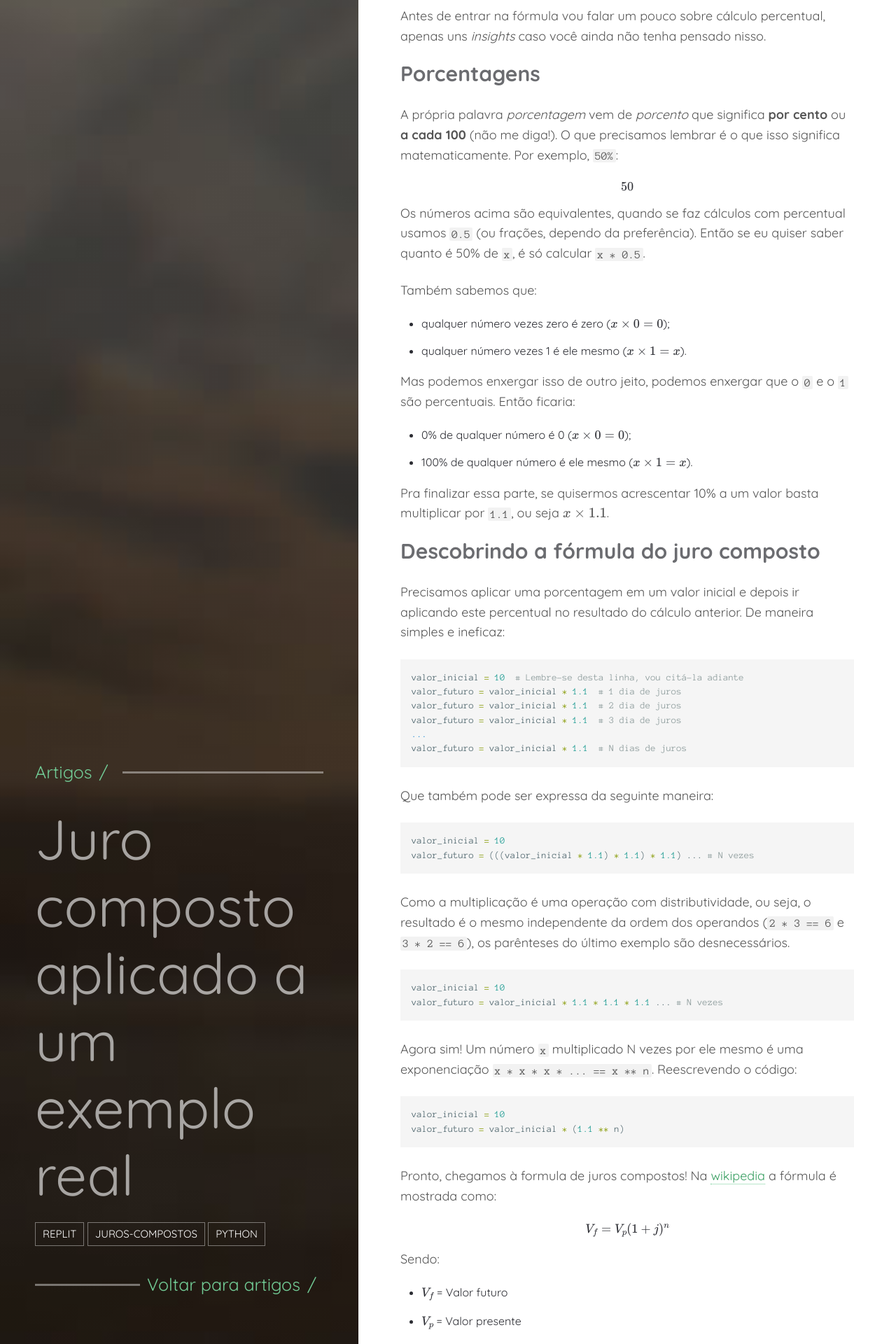
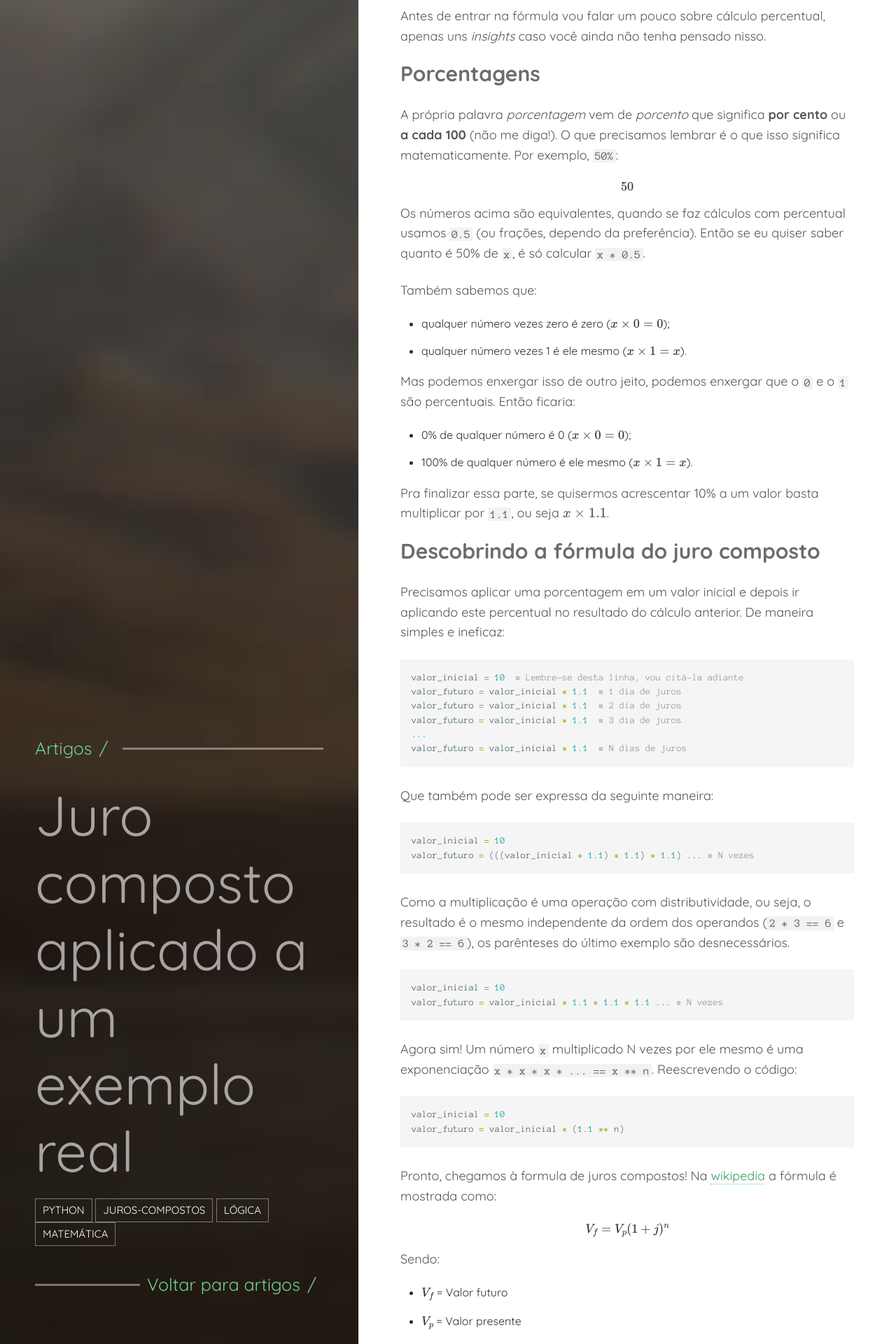
Before and after one commit to fernandosavio/fernandosavio.github.io, a Jekyll site: the page built from _posts/2017-07-02-juros-compostos-em-um-exemplo-real.md, in a window 1280 px wide. Shown: the part 3080-5000 px from the top of the page at 70% size. Built offline with Jekyll 4.4.1, drawn with Linux system fonts in a browser that asks for light colours; formulas are drawn with MathJax 3; comment, search, counter and statistics services are not loaded.

Commit message:
Resolvendo problemas com o page.image

```diff
--- a/_config.yml
+++ b/_config.yml
@@ -4,7 +4,7 @@
 title_separator: "-"
 url: https://fernandosavio.github.io
 logo: logo.png                                       # Site logo
-locale: pt-BR
+locale: pt_BR
 timezone  : America/Sao_Paulo
 
 # Left Block Images
@@ -37,6 +37,7 @@
     values:
       comments: true
       mathjax: false
+      image: images/bg_jakku.jpg
 
 
 # Google Analytics
--- a/_includes/head.html
+++ b/_includes/head.html
@@ -20,7 +20,9 @@
   <!-- Twitter Cards -->
   {% if page.image %}
     {% capture image %}{{ page.image }}{% endcapture %}
-      {% unless image contains 'http://' or image contains 'https://' %}{% capture image %}{{ site.url }}/{{ image }}{% endcapture %}
+      {% unless image contains 'http://' or image contains 'https://' %}
+        {% capture image %}{{ site.url }}/{{ image }}
+      {% endcapture %}
     {% endunless %}
     <meta name="twitter:card" content="summary_large_image">
     <meta name="twitter:image" content="{{ image }}">
--- a/_posts/2017-07-02-juros-compostos-em-um-exemplo-real.md
+++ b/_posts/2017-07-02-juros-compostos-em-um-exemplo-real.md
@@ -2,18 +2,18 @@
 layout: post
 title: "Juro composto aplicado a um exemplo real"
 excerpt: "Resolução de um problema proposto na plataforma repl.it com juros compostos."
+mathjax: true
 tags:
-  - replit
+  - python
   - juros-compostos
-  - python
-
-mathjax: true
-
+  - lógica
+  - matemática
 ---
 
 # Juro composto aplicado a um exemplo real
 
 > [TL;DR](#tldr)
+
 
 ## Introdução
 
```
